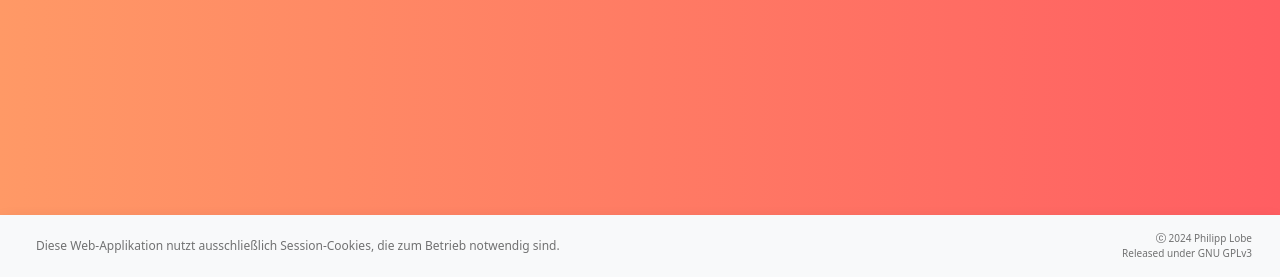
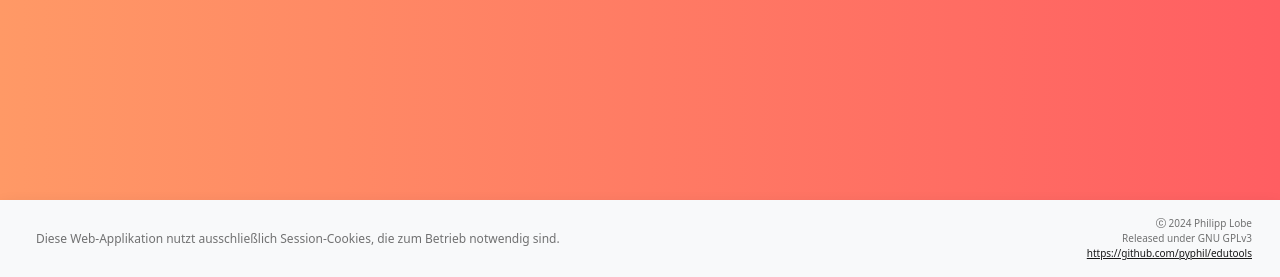
Before and after one commit to pyphil/edutools, a Django app: page /accounts/change_user/ in a window 1280 px wide. Shown: the part 523-800 px from the top of the page. Run offline with Django 3.2, Linux system fonts and the light colour scheme; the visitor is signed in with stand-in values (Sample User, id 1); data that the repository does not hold is empty; some libraries are stand-ins or nearby versions.

Commit message:
Update edutools_base.html

```diff
--- a/edutools_home/templates/edutools_base.html
+++ b/edutools_home/templates/edutools_base.html
@@ -69,7 +69,7 @@
         </ul>
         <div style="font-size: 10px;" class="navbar-text text-end ms-4 me-3">
             <i class="bi bi-c-circle"></i> 2024 Philipp Lobe<br>Released under GNU GPLv3 <br>
-            <!-- <a href="#">https://github.com</a> -->
+            <a href="https://github.com/pyphil/edutools">https://github.com/pyphil/edutools</a>
         </div>
     </div>
 </nav>
```
